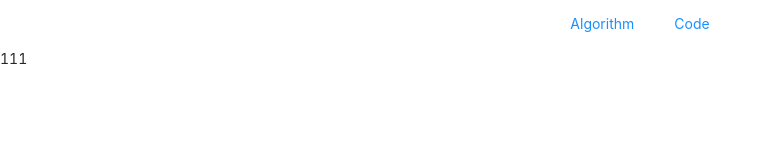
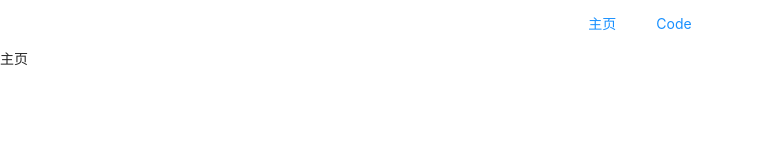
Before and after one commit to ndzy01/yuque-ts, a React (Create React App) app: page / in a window 1280 px wide. Shown: the top 160 px of the page, without its empty margins (0-772 px from the left). Built offline with nearby package versions, Linux system fonts and the light colour scheme.

Commit message:
chore 优化路由

```diff
--- a/src/App.tsx
+++ b/src/App.tsx
@@ -225,12 +225,13 @@ const App = () => {
     <BrowserRouter>
       <div className="center my-8">
         <Space>
-          <Link name="Algorithm" url="/algorithm"></Link>
+          <Link name="主页" url="/"></Link>
           <Link name="Code" url="/code"></Link>
         </Space>
       </div>
       <Routes>
-        <Route path="/" element={<>111</>}></Route>
+        <Route path="/" element={<>主页</>}></Route>
+        <Route path="/code" element={<>code</>}></Route>
       </Routes>
     </BrowserRouter>
   );
```
